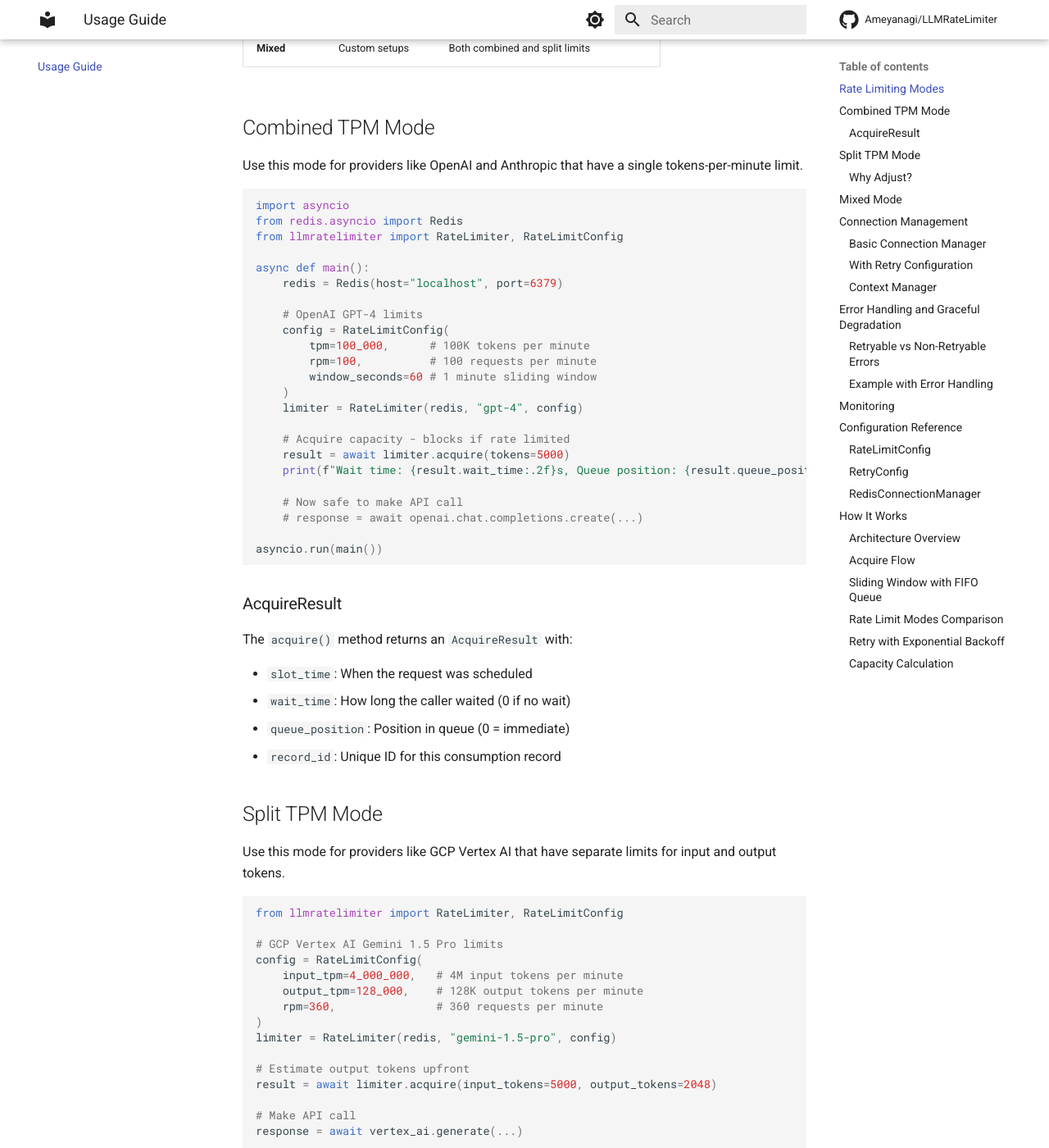
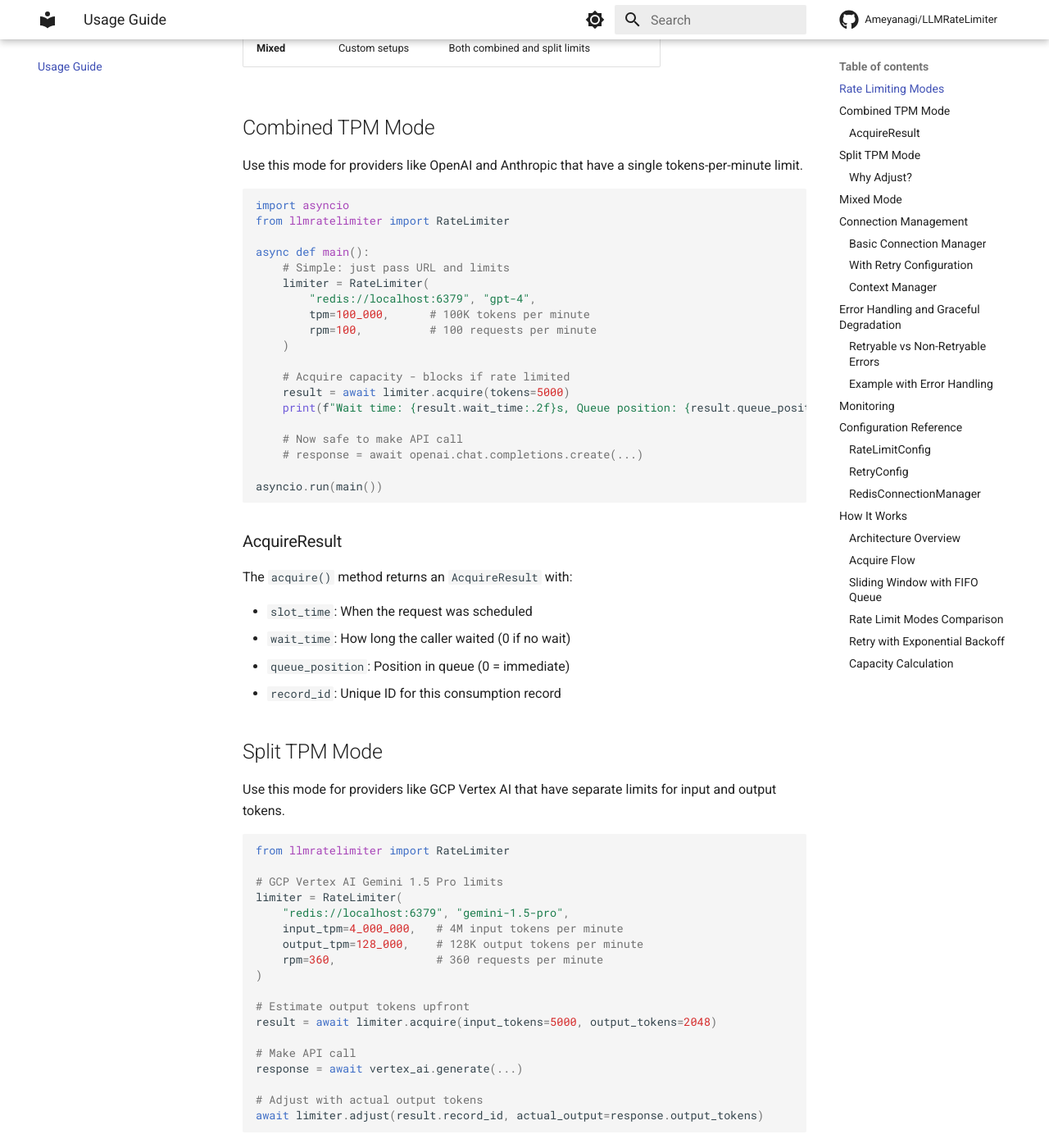
Before and after one commit to Ameyanagi/LLMRateLimiter, an MkDocs documentation site: the page built from docs/usage.md, in a window 1280 px wide and 1400 px high, scrolled down 513 px. Shown: the whole window at 82% size. Built offline with MkDocs 1.6.1 and Material for MkDocs 9.7.7, drawn with Linux system fonts in a browser that asks for light colours; comment, search, counter and statistics services are not loaded; some of the changed text lies outside the part shown.

Commit message:
Simplify initialization API with URL and inline kwargs
- RateLimiter now accepts Redis URL string as first parameter
- Support inline kwargs for rate limits (tpm, rpm, input_tpm, output_tpm)
- RedisConnectionManager accepts URL string
- Maintain backward compatibility with existing Redis clients
- Update all documentation with new simplified API

New usage:
  limiter = RateLimiter("redis://localhost:6379", "gpt-4", tpm=100_000, rpm=100)

BREAKING: Parameter names changed from redis_client/model_name to redis/model
(old names still work for backward compatibility)

````diff
--- a/docs/usage.md
+++ b/docs/usage.md
@@ -18,19 +18,15 @@ Use this mode for providers like OpenAI and Anthropic that have a single tokens-
 
 ```python
 import asyncio
-from redis.asyncio import Redis
-from llmratelimiter import RateLimiter, RateLimitConfig
+from llmratelimiter import RateLimiter
 
 async def main():
-    redis = Redis(host="localhost", port=6379)
-
-    # OpenAI GPT-4 limits
-    config = RateLimitConfig(
+    # Simple: just pass URL and limits
+    limiter = RateLimiter(
+        "redis://localhost:6379", "gpt-4",
         tpm=100_000,      # 100K tokens per minute
         rpm=100,          # 100 requests per minute
-        window_seconds=60 # 1 minute sliding window
     )
-    limiter = RateLimiter(redis, "gpt-4", config)
 
     # Acquire capacity - blocks if rate limited
     result = await limiter.acquire(tokens=5000)
@@ -56,15 +52,15 @@ The `acquire()` method returns an `AcquireResult` with:
 Use this mode for providers like GCP Vertex AI that have separate limits for input and output tokens.
 
 ```python
-from llmratelimiter import RateLimiter, RateLimitConfig
+from llmratelimiter import RateLimiter
 
 # GCP Vertex AI Gemini 1.5 Pro limits
-config = RateLimitConfig(
+limiter = RateLimiter(
+    "redis://localhost:6379", "gemini-1.5-pro",
     input_tpm=4_000_000,   # 4M input tokens per minute
     output_tpm=128_000,    # 128K output tokens per minute
     rpm=360,               # 360 requests per minute
 )
-limiter = RateLimiter(redis, "gemini-1.5-pro", config)
 
 # Estimate output tokens upfront
 result = await limiter.acquire(input_tokens=5000, output_tokens=2048)
@@ -88,13 +84,15 @@ When using split mode, you must estimate output tokens before the call. After th
 You can combine both TPM limits for complex scenarios:
 
 ```python
-config = RateLimitConfig(
+from llmratelimiter import RateLimiter
+
+limiter = RateLimiter(
+    "redis://localhost:6379", "custom-model",
     tpm=500_000,           # Combined limit
     input_tpm=4_000_000,   # Input-specific limit
     output_tpm=128_000,    # Output-specific limit
     rpm=360,
 )
-limiter = RateLimiter(redis, "custom-model", config)
 
 # All three limits are checked independently
 result = await limiter.acquire(input_tokens=5000, output_tokens=2048)
@@ -107,17 +105,14 @@ For production use, use `RedisConnectionManager` for automatic connection poolin
 ### Basic Connection Manager
 
 ```python
-from llmratelimiter import RedisConnectionManager, RateLimiter, RateLimitConfig
+from llmratelimiter import RedisConnectionManager, RateLimiter
 
 manager = RedisConnectionManager(
-    host="localhost",
-    port=6379,
-    db=0,
+    "redis://localhost:6379",
     max_connections=10,
 )
 
-config = RateLimitConfig(tpm=100_000, rpm=100)
-limiter = RateLimiter(manager, "gpt-4", config)
+limiter = RateLimiter(manager, "gpt-4", tpm=100_000, rpm=100)
 ```
 
 ### With Retry Configuration
@@ -126,9 +121,7 @@ limiter = RateLimiter(manager, "gpt-4", config)
 from llmratelimiter import RedisConnectionManager, RetryConfig
 
 manager = RedisConnectionManager(
-    host="redis.example.com",
-    port=6379,
-    password="secret",
+    "redis://:secret@redis.example.com:6379",
     retry_config=RetryConfig(
         max_retries=5,        # Retry up to 5 times
         base_delay=0.1,       # Start with 100ms delay
@@ -144,8 +137,10 @@ manager = RedisConnectionManager(
 Use the connection manager as an async context manager for automatic cleanup:
 
 ```python
-async with RedisConnectionManager(host="localhost") as manager:
-    limiter = RateLimiter(manager, "gpt-4", config)
+from llmratelimiter import RedisConnectionManager, RateLimiter
+
+async with RedisConnectionManager("redis://localhost:6379") as manager:
+    limiter = RateLimiter(manager, "gpt-4", tpm=100_000, rpm=100)
     await limiter.acquire(tokens=5000)
 # Connection pool automatically closed
 ```
@@ -226,8 +221,9 @@ print(f"Queue depth: {status.queue_depth}")
 
 | Parameter | Type | Default | Description |
 |-----------|------|---------|-------------|
-| `host` | str | "localhost" | Redis host |
-| `port` | int | 6379 | Redis port |
+| `url` | str | None | Redis URL (e.g., "redis://localhost:6379") |
+| `host` | str | "localhost" | Redis host (if url not provided) |
+| `port` | int | 6379 | Redis port (if url not provided) |
 | `db` | int | 0 | Redis database number |
 | `password` | str | None | Redis password |
 | `max_connections` | int | 10 | Connection pool size |
--- a/pyproject.toml
+++ b/pyproject.toml
@@ -1,6 +1,6 @@
 [project]
 name = "LLMRateLimiter"
-version = "0.0.1"
+version = "0.1.0"
 description = "Rate limiter for LLM"
 authors = [{ name = "Ameyanagi", email = "contact@ameyanagi.com" }]
 readme = "README.md"
````
Also changed, not shown: README.md (+26 -21 lines), docs/index.md (+28 -23 lines), src/llmratelimiter/__init__.py (+17 -17 lines), 2 other files.
